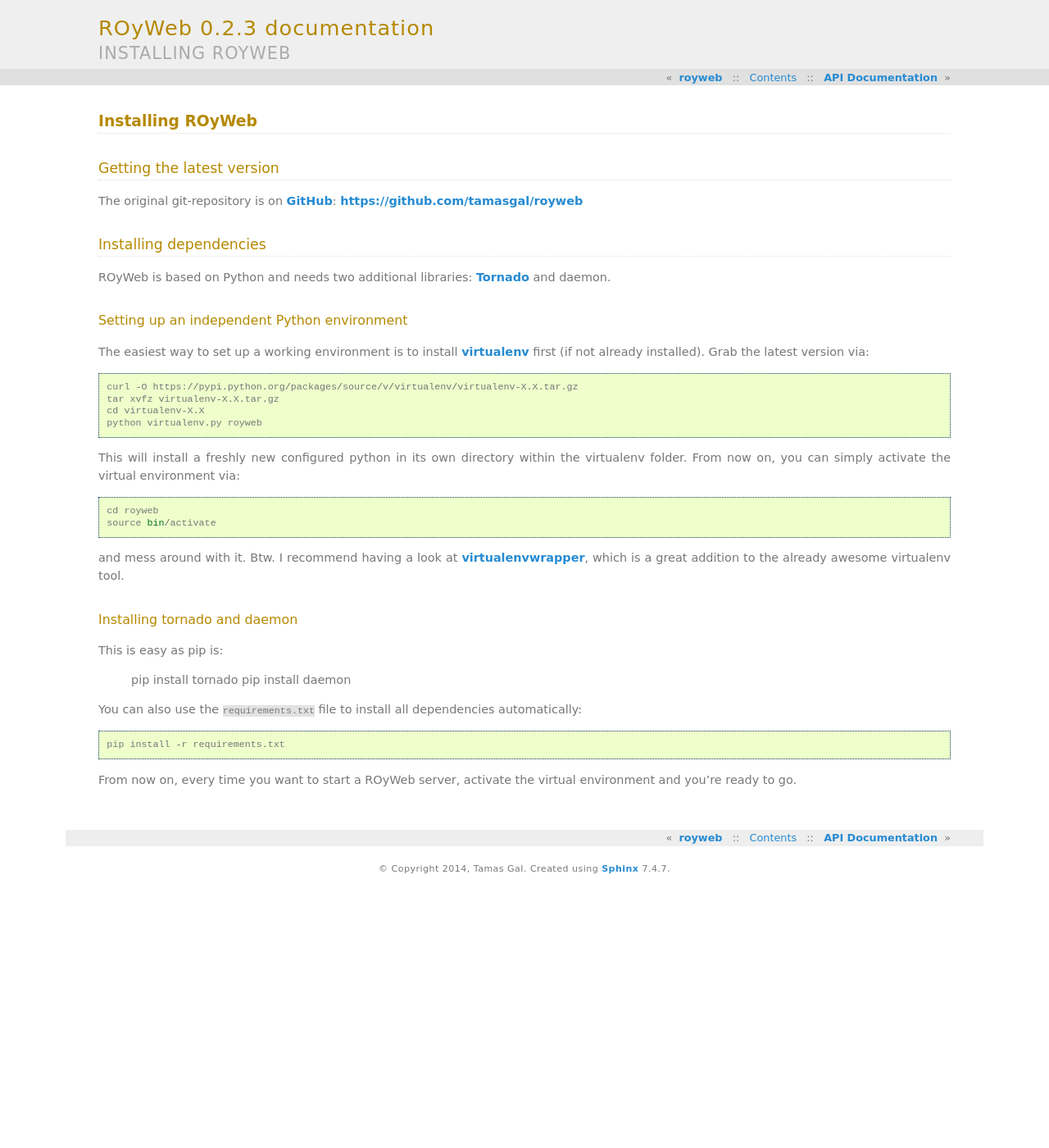
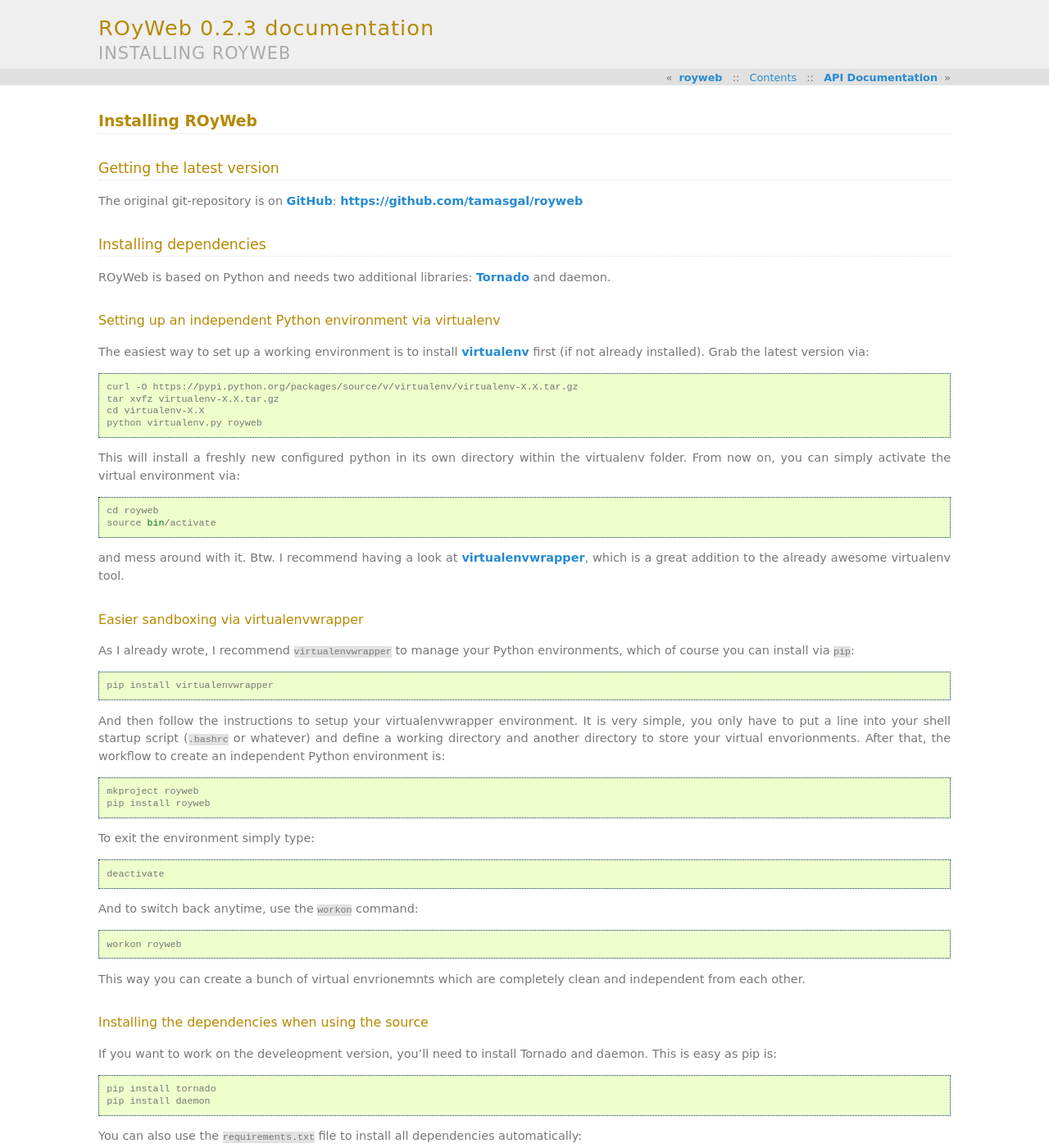
Before and after one commit to tamasgal/royweb, a Sphinx documentation site: the page built from docs/install.rst, in a window 1280 px wide and 1400 px high. Shown: the whole window at 82% size. Built offline with Sphinx 7.4.7, drawn with Linux system fonts in a browser that asks for light colours; formulas are drawn with MathJax 3.

Commit message:
Updates usage instructions

```diff
--- a/docs/install.rst
+++ b/docs/install.rst
@@ -12,8 +12,8 @@
 -----------------------
 ROyWeb is based on Python and needs two additional libraries: `Tornado <http://www.tornadoweb.org>`_ and daemon.
 
-Setting up an independent Python environment
-~~~~~~~~~~~~~~~~~~~~~~~~~~~~~~~~~~~~~~~~~~~~
+Setting up an independent Python environment via virtualenv
+~~~~~~~~~~~~~~~~~~~~~~~~~~~~~~~~~~~~~~~~~~~~~~~~~~~~~~~~~~~
 The easiest way to set up a working environment is to install `virtualenv <http://virtualenv.readthedocs.org/en/latest/virtualenv.html#installation>`_ first (if not already installed). Grab the latest version via::
 
     curl -O https://pypi.python.org/packages/source/v/virtualenv/virtualenv-X.X.tar.gz
@@ -30,9 +30,34 @@
 and mess around with it.
 Btw. I recommend having a look at `virtualenvwrapper <http://virtualenvwrapper.readthedocs.org/en/latest/>`_, which is a great addition to the already awesome virtualenv tool.
 
-Installing tornado and daemon
-~~~~~~~~~~~~~~~~~~~~~~~~~~~~~
-This is easy as pip is:
+
+Easier sandboxing via virtualenvwrapper
+~~~~~~~~~~~~~~~~~~~~~~~~~~~~~~~~~~~~~~~~~~~~~~~~~~~~~~
+As I already wrote, I recommend ``virtualenvwrapper`` to manage your Python environments, which of course you can install via ``pip``::
+
+    pip install virtualenvwrapper
+
+And then follow the instructions to setup your virtualenvwrapper environment. It is very simple, you only have to put a line into your shell startup script (``.bashrc`` or whatever) and define a working directory and another directory to store your virtual envorionments.
+After that, the workflow to create an independent Python environment is::
+
+    mkproject royweb
+    pip install royweb
+
+To exit the environment simply type::
+
+    deactivate
+
+And to switch back anytime, use the ``workon`` command::
+
+    workon royweb
+
+This way you can create a bunch of virtual envrionemnts which are completely clean and independent from each other.
+
+
+Installing the dependencies when using the source
+~~~~~~~~~~~~~~~~~~~~~~~~~~~~~~~~~~~~~~~~~~~~~~~~~
+If you want to work on the develeopment version, you'll need to install Tornado and daemon.
+This is easy as pip is::
 
     pip install tornado
     pip install daemon
```
